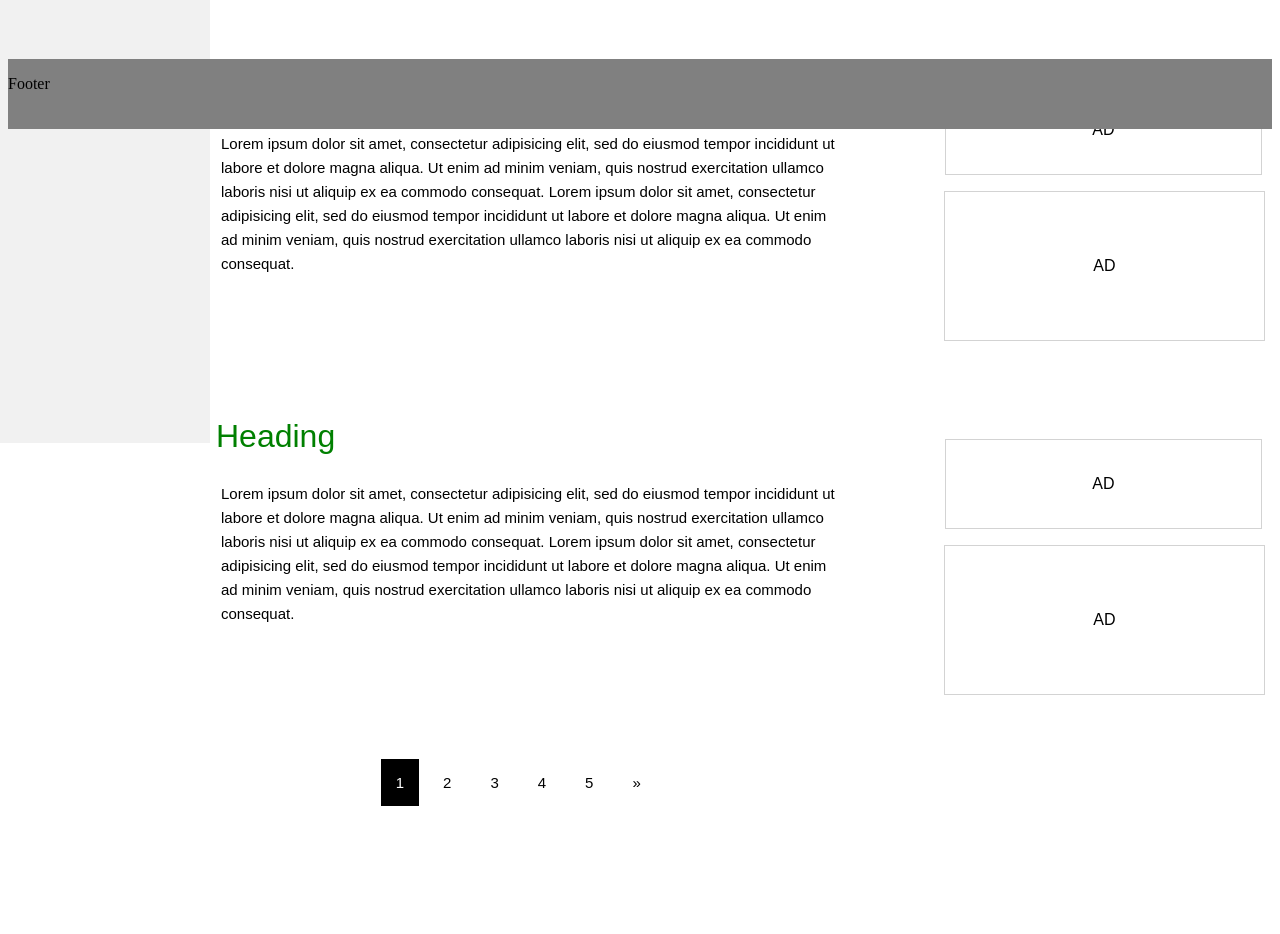
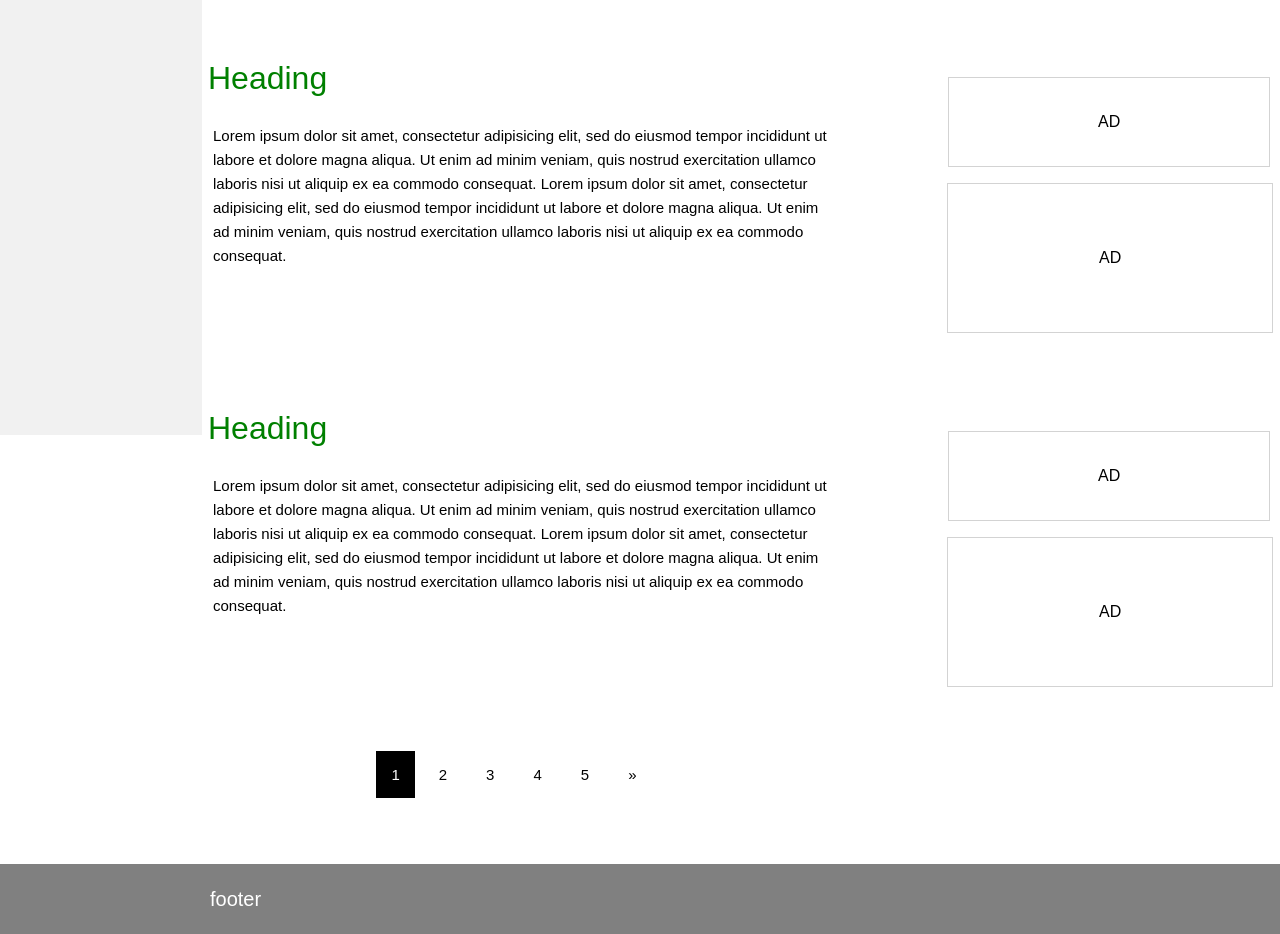
Before and after one commit to Sunnywayne7/static-page, a plain HTML site: page index.html in a window 1280 px wide. Shown: the part 365-1299 px from the top of the page. Before the commit the page ends 1237 px from the top, so only its background shows below. Drawn offline with Linux system fonts and the light colour scheme.

Commit message:
modified code

```diff
--- a/css/styles.css
+++ b/css/styles.css
@@ -6,6 +6,7 @@ body{
   position:relative;
   padding-bottom:70px;
   min-height: 100vh;
+  margin: 0;
 }
 
 .topnav{
@@ -213,13 +214,23 @@ padding:23px;
 
 .Footer{
 background-color:grey;
-position:absolute;
 height:70px;
 width:100%;
 margin-top:200px;
+top: 0;
+clear: both;
+position: relative;
+margin-top: -200px;
 
+display: flex;
+align-items: center;
+}
 
-
+.Footer p{
+  color:white;
+  margin-left: 10px;
+  font-size:20px;
+  font-family: sans-serif;
 }
 
 
@@ -379,8 +390,6 @@ a:hover{
     width:50%;
     margin-left:210px;
     height:350px;
-    background-color: ;
-
   }
 
    .para h2{
@@ -418,4 +427,13 @@ a:hover{
      line-height:2.6;
 
    }
+
+   .Footer{
+     width:100%;
+     z-index: -1;
+   }
+
+   .Footer p{
+     margin-left:210px;
+   }
 }
--- a/index.html
+++ b/index.html
@@ -20,7 +20,7 @@
 </div>
 
 
-<div class"main">
+<div class="main">
 <!-- Sidebar -->
  <div class="sidenav" id="mynav">
    <a id='sidebar' href='#' onclick="menu_close()"><i class="fa-solid fa-xmark"></i></a>
@@ -81,14 +81,14 @@
          <a href='index.html'>5</a>
          <a href='index.html'>&raquo;</a>
       </div>
-    <div class="Footer">
-       <p>Footer</p>
+
+   <!--<div class="Footer2">
+       <p>Powered by <a class="sunny" href="index.html">www.sunnywayne.com</a></p>
+    </div>-->
   </div>
-
-  <!--  <div class="Footer2">
-       <p>Powered by <a class="sunny" href="index.html">www.sunnywayne.com</a></p>
-    </div> -->
-  </div>
+  <footer class="Footer">
+    <p>footer</p>
+  </footer>
 </div>
 <!-- END MAIN -->
 <script>
```
Lines whose indentation alone changed are shown as unchanged.
